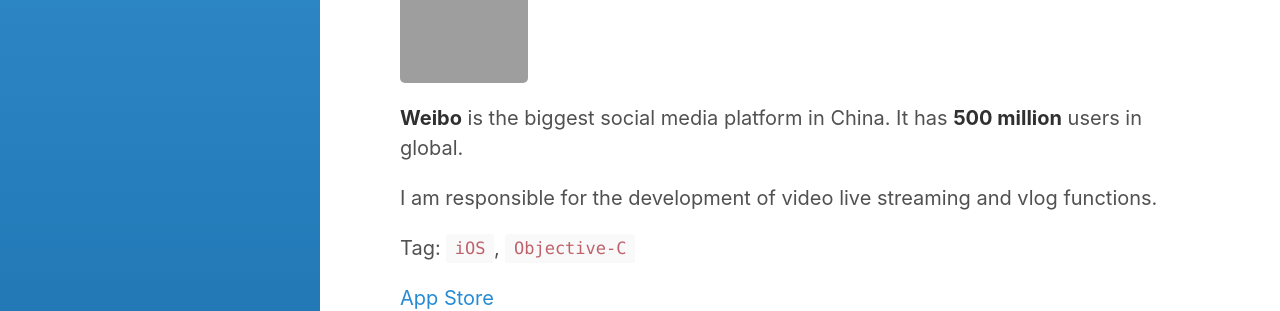
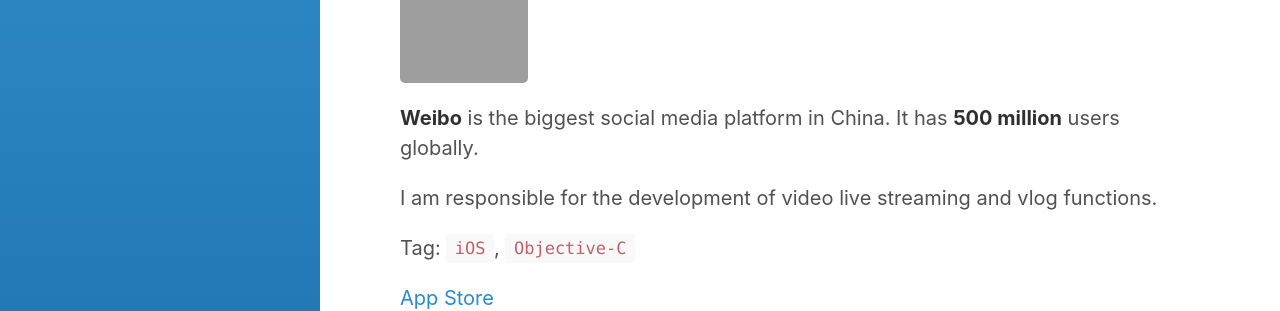
Before and after one commit to jacklandrin/jacklandrin.github.io, a Jekyll site: the page built from category/Apps.md, in a window 1280 px wide and 900 px high, scrolled down 1296 px. Shown: the part 154-465 px from the top of the window. Built offline with Jekyll 4.4.1, drawn with Linux system fonts in a browser that asks for light colours.

Commit message:
update apps

```diff
--- a/category/Apps.md
+++ b/category/Apps.md
@@ -45,7 +45,7 @@
 " width="128px" align="center" />
 </p>
 
-**Weibo** is the biggest social media platform in China. It has **500 million** users in global.
+**Weibo** is the biggest social media platform in China. It has **500 million** users globally.
 
  I am responsible for the development of video live streaming and vlog functions.
 
```
